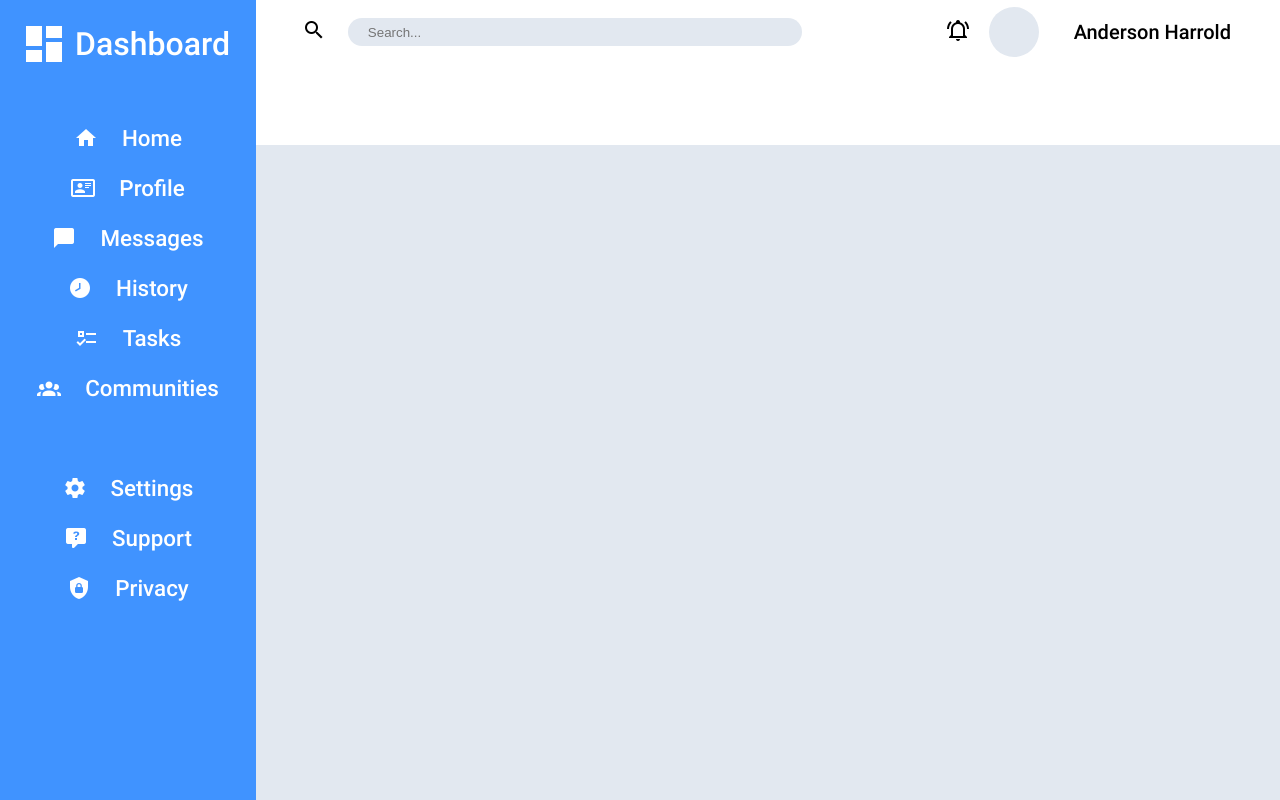
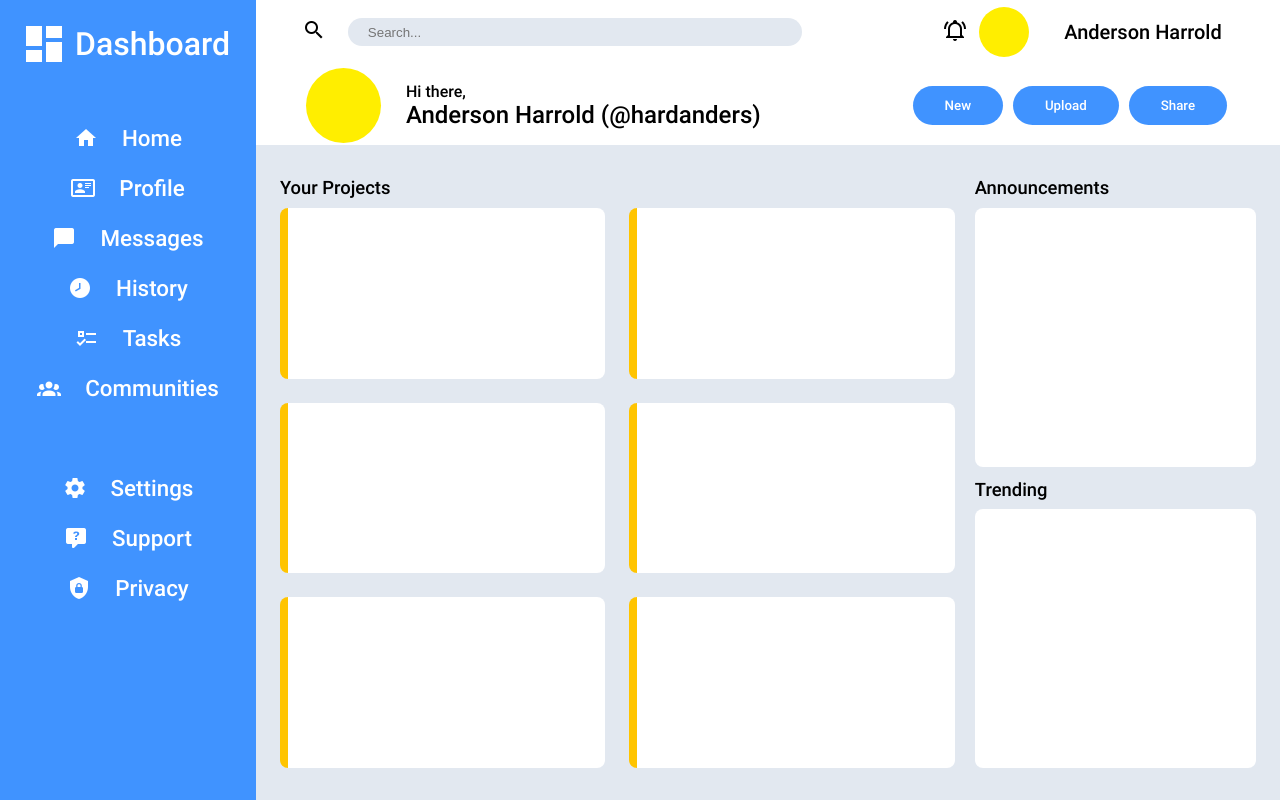
Before and after one commit to hardanders/project-admin_dashboard, a plain HTML site: page index.html in a window 1280 px wide. Drawn offline with Linux system fonts and the light colour scheme.

Commit message:
Finalized header design - created cards and containers etc

```diff
--- a/index.html
+++ b/index.html
@@ -93,20 +93,44 @@
                     <img src="./imgs/bell-ring-outline-24.png" alt="Alerts">
                 </a>
                 <div class="user">
-                    <a class="pfp" href="https://www.google.com"></a>
+                    <a class="pfp-mini" href="https://www.google.com"></a>
                     <a class="username" href="https://www.google.com">
                         Anderson Harrold
                     </a>
                 </div>
             </div>
             <div class="header-3">
-
+                <a class="pfp-main" href="https://www.google.com"></a>
+                <div>
+                    <div class="greeting">Hi there,</div>
+                    <a class="username" href="https://www.google.com">Anderson Harrold (@hardanders)</a>
+                </div>
             </div>
-            <div class="header-4"></div>
+            <div class="header-4">
+                <button class="btn">New</button>
+                <button class="btn">Upload</button>
+                <button class="btn">Share</button>
+            </div>
         </div>
         <div class="main-container">
-            <div class="con-left"></div>
-            <div class="con-right"></div>
+            <div class="con-left">
+                <div class="card-head">Your Projects</div>
+                <div class="card-con">
+                    <div class="card"></div>
+                    <div class="card"></div>
+                    <div class="card"></div>
+                    <div class="card"></div>
+                    <div class="card"></div>
+                    <div class="card"></div>
+                </div>
+            </div>
+            <div class="con-right">
+                <div class="ann-head">Announcements</div>
+                <div class="ann-card"></div>
+                <div class="trend-head">Trending</div>
+                <div class="trend-card"></div>
+                </div>
+            </div>
         </div>
     </div>
 </body>
--- a/styles.css
+++ b/styles.css
@@ -97,6 +97,7 @@ li a {
     width: 85%;
 
     padding-left: 20px;
+    padding-right: 20px;
 
     grid-area: 1 / 2 / 2 / 10
 }
@@ -107,6 +108,8 @@ li a {
 
     align-items: center;
     justify-items: end;
+
+    padding-right: 16px;
 }
 
 .user {
@@ -118,25 +121,118 @@ li a {
     justify-self: center;
 }
 
-.user .pfp {
+.user .pfp-mini {
     height: 50px;
     width: 50px;
     border-radius: 100%;
 
-    background: rgb(226, 232, 240);
+    background: rgb(255, 238, 0);
+}
+
+.greeting,
+.username {
+    font-family: myRoboto;
+
+    text-decoration: none;
+    color: black;
 }
 
 .user .username {
     padding-left: 35px;
 
+    font-size: 1.25rem;
+}
+
+.header-3 {
+    display: flex;
+    align-items: center;
+    padding-left: 50px;
+    flex-shrink: 0;
+}
+
+.pfp-main {
+    height: 75px;
+    width: 75px;
+    border-radius: 100%;
+
+    background: rgb(255, 238, 0);
+
+    margin-right: 25px;
+}
+
+.header-3 div .username {
+    font-size: 1.5rem;
+}
+
+.header-4 {
+    display: flex;
+    justify-content: space-around;
+    align-items: center;
+
+    padding-right: 48px;
+}
+
+.btn {
+    padding: 12px 32px;
+    border-radius: 50px;
+    border: none;
+    background-color:rgb(64, 147, 255);
+
     font-family: myRoboto;
-
-    text-decoration: none;
-    color: black;
-    font-size: 1.25rem;
+    color: white;
 }
 
 .main-container {
     grid-area: 2 / 2 / 3 / 3;
     background-color: rgb(226, 232, 240);
+
+    padding: 32px 24px;
+
+    display: grid;
+    grid-template-columns: 3fr 1.25fr;
+    column-gap: 20px;
+
+    font-family: myRoboto;
 }
+
+.con-left {
+    display: grid;
+    grid-template-rows: 1.15rem 1fr;
+    gap: 12px;
+}
+
+.card-head {
+    font-size: 1.15rem;
+}
+
+.card-con {
+    display: grid;
+    grid-template-columns: 1fr 1fr;
+    grid-template-rows: 1fr 1fr 1fr;
+    gap: 24px;
+}
+
+.card {
+    background-color: white;
+
+    border-radius: 8px;
+    border-left: 8px solid rgb(255, 196, 0);
+}
+
+.con-right {
+    display: grid;
+    grid-template-rows: 1.15rem 1fr 1.15rem 1fr;
+    gap: 12px;
+}
+
+.ann-head,
+.trend-head {
+    font-size: 1.15rem;
+}
+
+.ann-card,
+.trend-card {
+    background-color: white;
+    border-radius: 8px;
+    border: none;
+}
```
